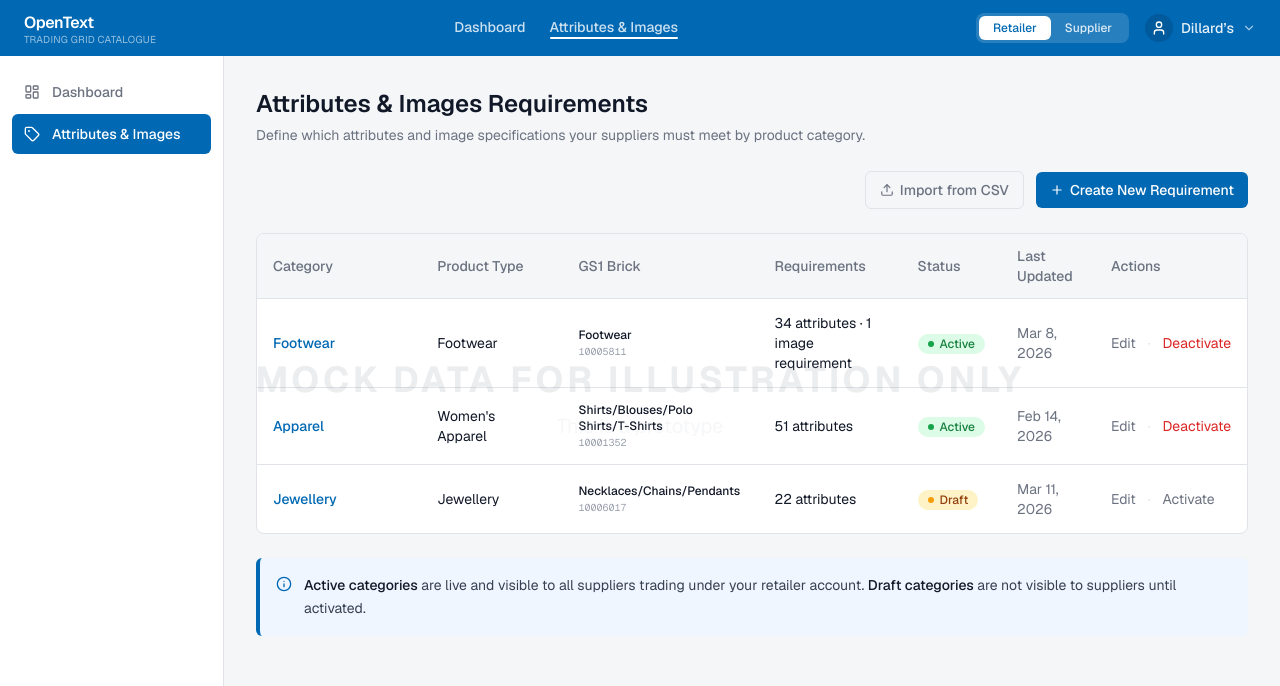
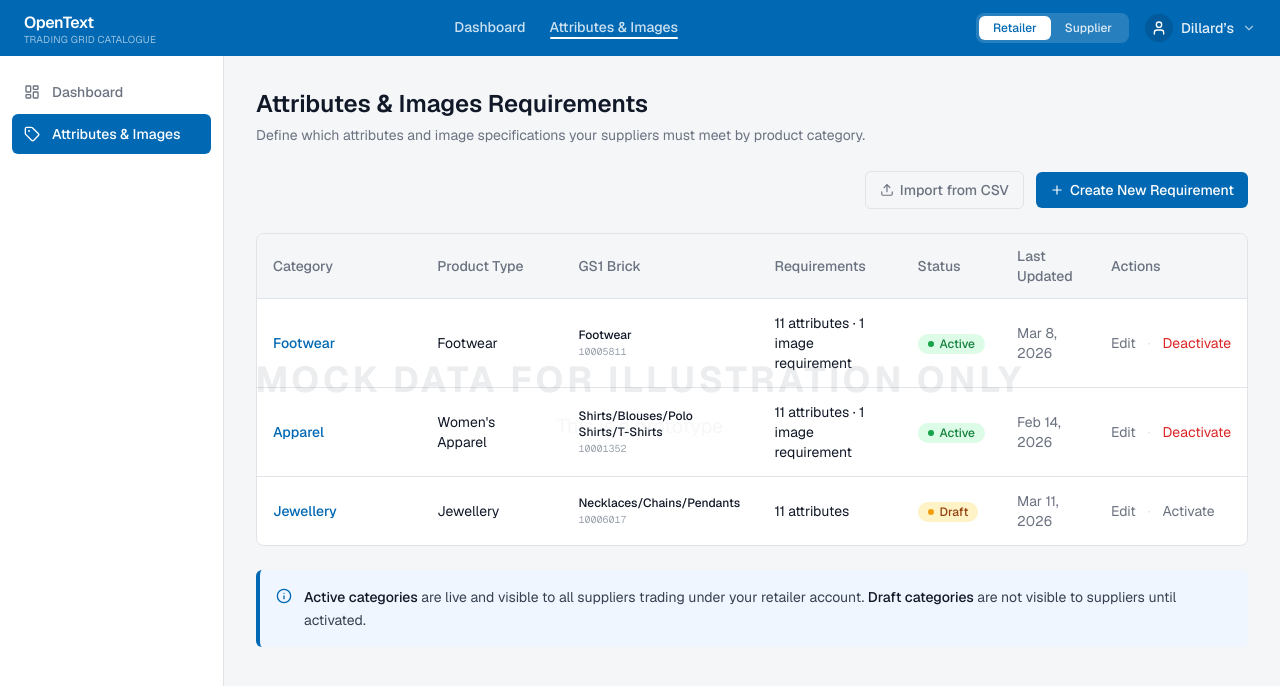
Before and after one commit to singhwanderer/v0-retailer-specific, a Next.js app: page / in a window 1280 px wide. Shown: the top 686 px of the page. Built offline with nearby package versions, Linux system fonts and the light colour scheme.

Commit message:
feat: introduce PROFILE_COUNTS and update category attributes display
Co-authored-by: singhwanderer <12405173+singhwanderer@users.noreply.github.com>

```diff
--- a/components/portal/screen1-attribute-profiles.tsx
+++ b/components/portal/screen1-attribute-profiles.tsx
@@ -15,11 +15,28 @@ interface Screen1Props {
   onNavigateToProfile: (brickCode?: string, brickName?: string, categoryName?: string) => void
 }
 
+// These counts come directly from the seeded data in screen2-profile-detail.tsx
+// (initialCoreRows: 6, initialExtendedRows: 5, initialImageRows: 1)
+// Update here whenever the profile seed data changes.
+const PROFILE_COUNTS = {
+  attributes: 11, // 6 core + 5 extended
+  imageRequirements: 1,
+}
+
+function formatRequirementsSummary(attrCount: number, imageCount: number): string {
+  const parts: string[] = [`${attrCount} attribute${attrCount !== 1 ? "s" : ""}`]
+  if (imageCount > 0) {
+    parts.push(`${imageCount} image requirement${imageCount !== 1 ? "s" : ""}`)
+  }
+  return parts.join(" · ")
+}
+
 const categories = [
   {
     name: "Footwear",
     category: "Footwear",
-    attributes: "34 attributes · 1 image requirement",
+    attrCount: PROFILE_COUNTS.attributes,
+    imageCount: PROFILE_COUNTS.imageRequirements,
     status: "Active" as const,
     lastUpdated: "Mar 8, 2026",
     actions: ["Edit", "Deactivate"] as const,
@@ -30,7 +47,8 @@ const categories = [
   {
     name: "Apparel",
     category: "Women's Apparel",
-    attributes: "51 attributes",
+    attrCount: PROFILE_COUNTS.attributes,
+    imageCount: PROFILE_COUNTS.imageRequirements,
     status: "Active" as const,
     lastUpdated: "Feb 14, 2026",
     actions: ["Edit", "Deactivate"] as const,
@@ -41,7 +59,8 @@ const categories = [
   {
     name: "Jewellery",
     category: "Jewellery",
-    attributes: "22 attributes",
+    attrCount: PROFILE_COUNTS.attributes,
+    imageCount: 0,
     status: "Draft" as const,
     lastUpdated: "Mar 11, 2026",
     actions: ["Edit", "Activate"] as const,
@@ -733,7 +752,9 @@ export function Screen1AttributeProfiles({ onNavigateToProfile }: Screen1Props)
                     <span className="text-[10px] font-mono" style={{ color: "#9CA3AF" }}>{cat.brickCode}</span>
                   </div>
                 </td>
-                <td className="px-4 py-3.5 text-[#111827]">{cat.attributes}</td>
+                <td className="px-4 py-3.5 text-[#111827]">
+                  {formatRequirementsSummary(cat.attrCount, cat.imageCount)}
+                </td>
                 <td className="px-4 py-3.5">
                   <StatusPill status={cat.status} />
                 </td>
```
